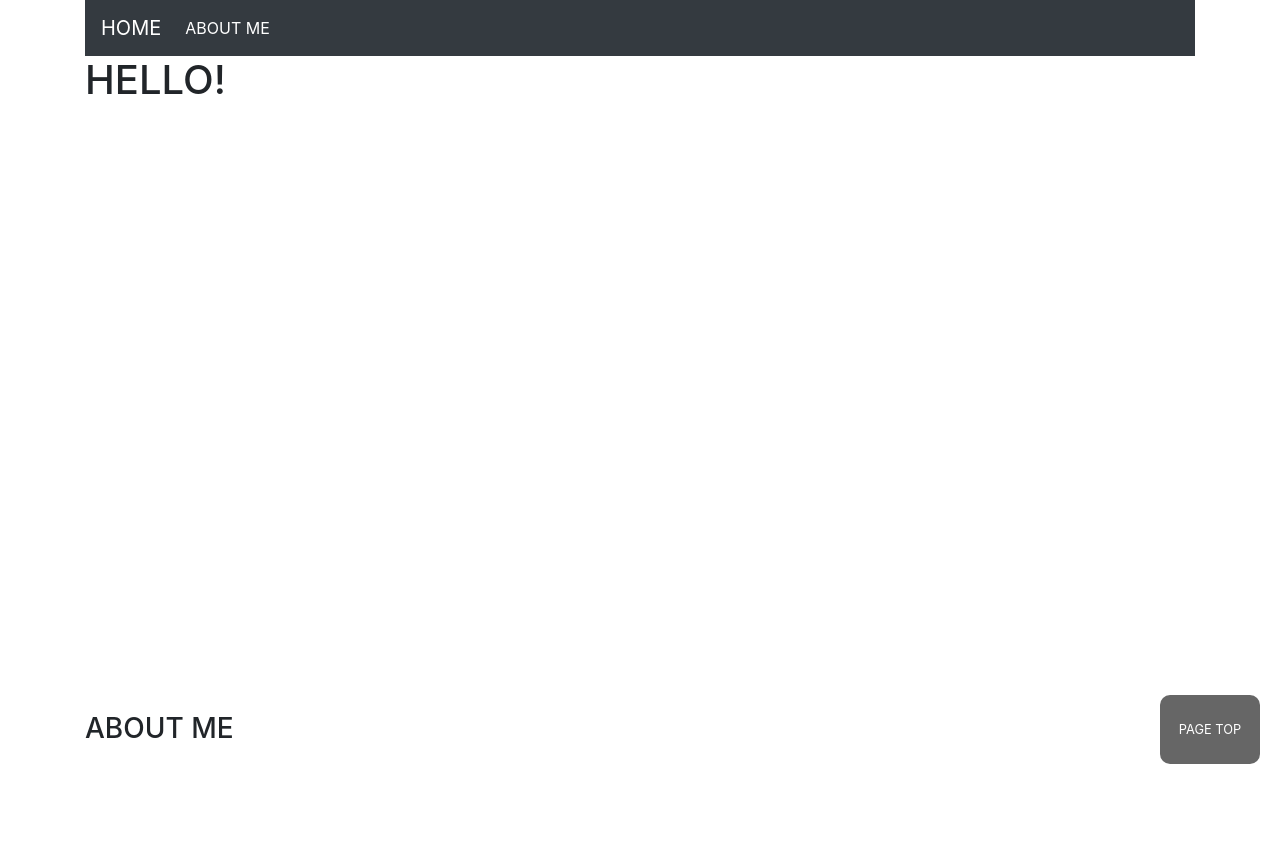
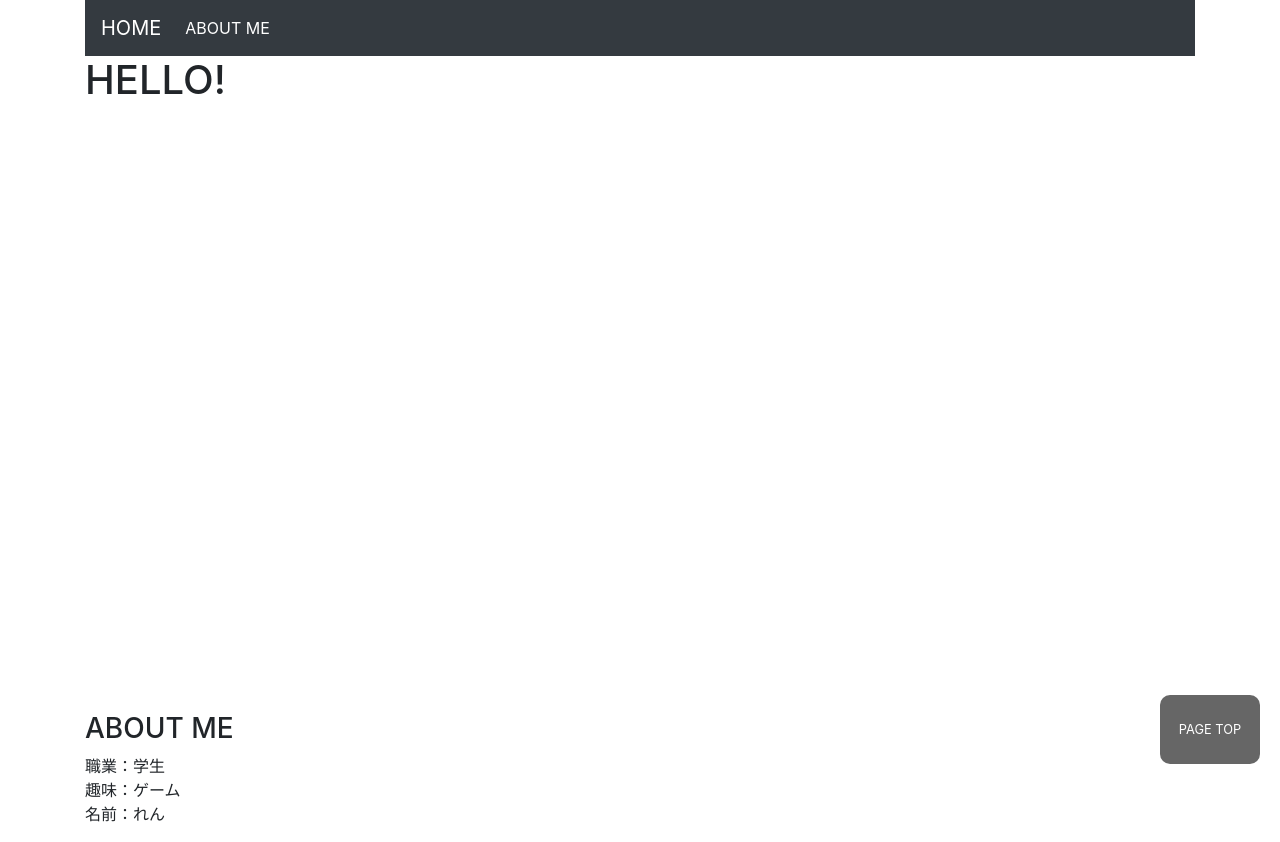
Before and after one commit to Reeeeeeeen3/web2, a plain HTML site: page index.html in a window 1280 px wide. Before the commit the page ends 800 px from the top, so only its background shows below. Drawn offline with nearby package versions, Linux system fonts and the light colour scheme.

Commit message:
Update index.html

```diff
--- a/index.html
+++ b/index.html
@@ -77,6 +77,8 @@
 		<br>
 		<br>
 		<h3 name="an1">ABOUT ME</h3>
+		<p>職業：学生<br>趣味：ゲーム<br>名前：れん
+		</p>
 </div>
 </div>
 <script src="https://code.jquery.com/jquery-3.3.1.slim.min.js" integrity="sha384-q8i/X+965DzO0rT7abK41JStQIAqVgRVzpbzo5smXKp4YfRvH+8abtTE1Pi6jizo" crossorigin="anonymous"></script>
```
